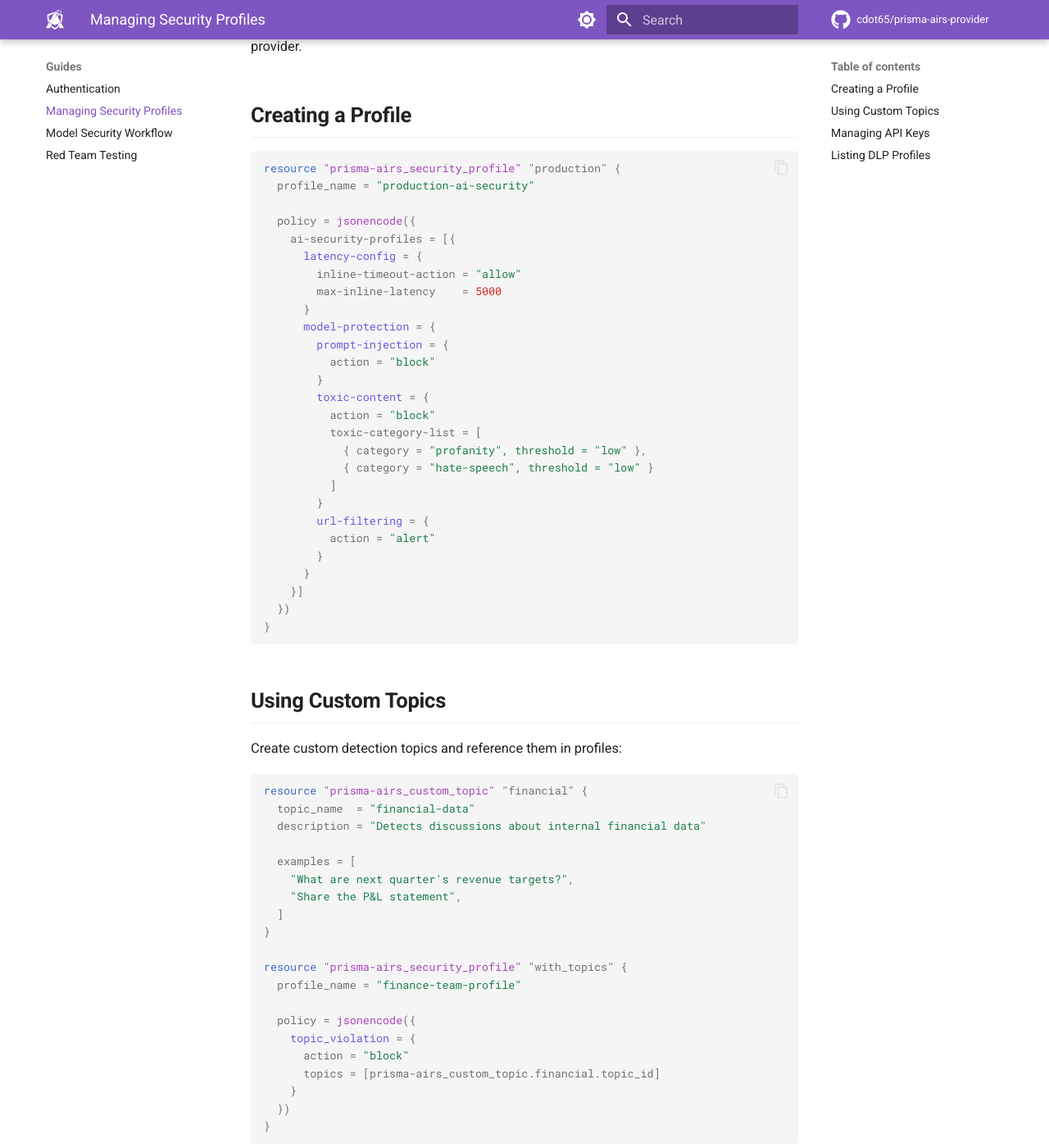
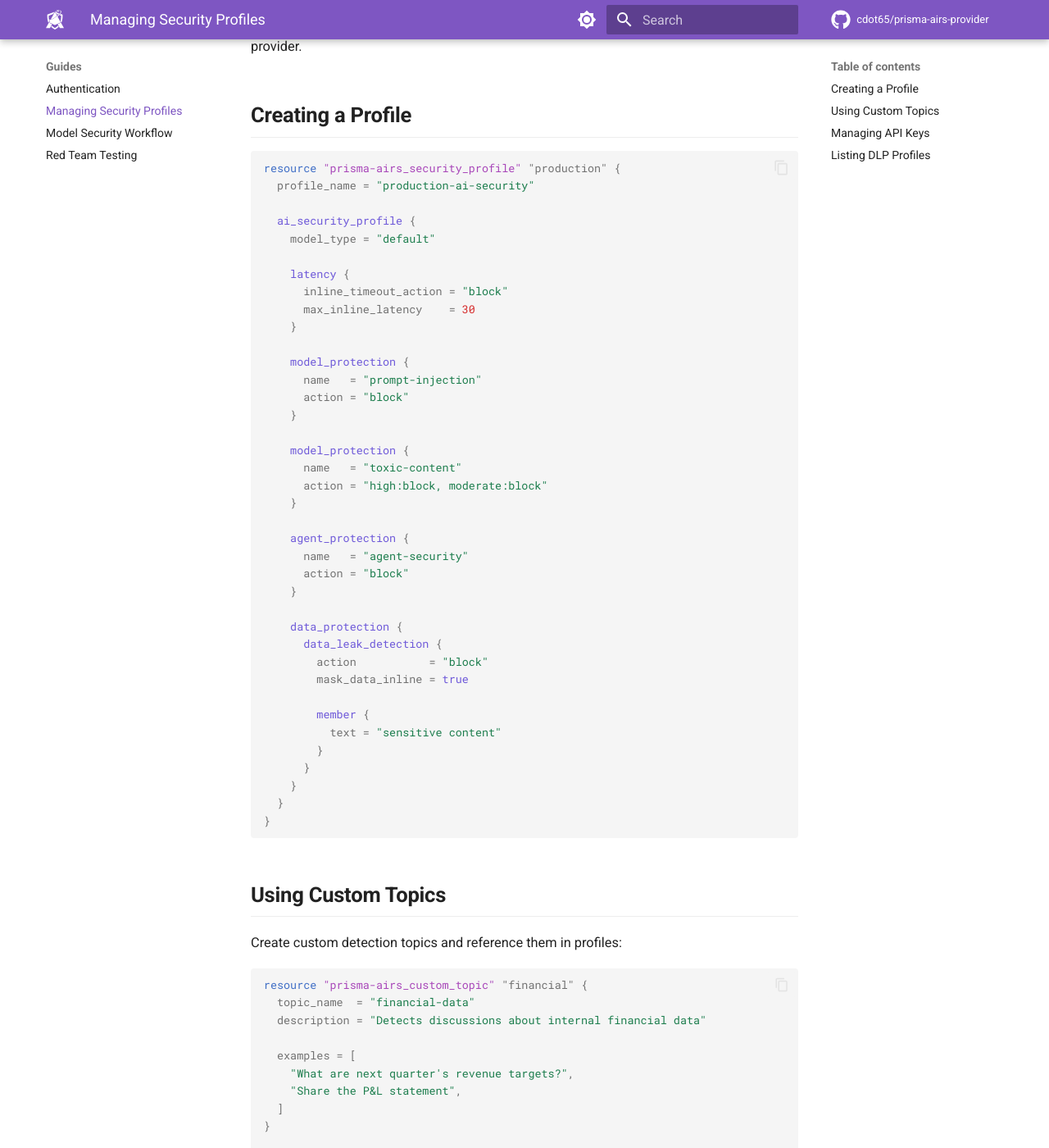
Before and after one commit to cdot65/terraform-provider-prisma-airs, an MkDocs documentation site: the page built from docs/guides/managing-security-profiles.md, in a window 1280 px wide and 1400 px high, scrolled down 202 px. Shown: the whole window at 82% size. Built offline with MkDocs 1.6.1 and Material for MkDocs 9.7.7, drawn with Linux system fonts in a browser that asks for light colours; comment, search, counter and statistics services are not loaded; some of the changed text lies outside the part shown.

Commit message:
fix: purge stale jsonencode examples, fix docs to use native HCL schema
- e2e/management.tf: replace policy=jsonencode with native HCL blocks
- examples/resources/security_profile/main.tf: same
- docs/getting-started/quick-start.md: same, fix version ref
- docs/guides/managing-security-profiles.md: same, add topic-guardrails example
- docs/resources/red-team-target.md: fix connection→connection_params+connection_type
- docs/guides/red-team-testing.md: same
- examples/sandbox/outputs.tf: fix p.name→p.profile_name for DLP profiles
- Add sandbox example files (previously untracked)

````diff
--- a/docs/guides/managing-security-profiles.md
+++ b/docs/guides/managing-security-profiles.md
@@ -8,29 +8,40 @@
 resource "prisma-airs_security_profile" "production" {
   profile_name = "production-ai-security"
 
-  policy = jsonencode({
-    ai-security-profiles = [{
-      latency-config = {
-        inline-timeout-action = "allow"
-        max-inline-latency    = 5000
-      }
-      model-protection = {
-        prompt-injection = {
-          action = "block"
-        }
-        toxic-content = {
-          action = "block"
-          toxic-category-list = [
-            { category = "profanity", threshold = "low" },
-            { category = "hate-speech", threshold = "low" }
-          ]
-        }
-        url-filtering = {
-          action = "alert"
+  ai_security_profile {
+    model_type = "default"
+
+    latency {
+      inline_timeout_action = "block"
+      max_inline_latency    = 30
+    }
+
+    model_protection {
+      name   = "prompt-injection"
+      action = "block"
+    }
+
+    model_protection {
+      name   = "toxic-content"
+      action = "high:block, moderate:block"
+    }
+
+    agent_protection {
+      name   = "agent-security"
+      action = "block"
+    }
+
+    data_protection {
+      data_leak_detection {
+        action           = "block"
+        mask_data_inline = true
+
+        member {
+          text = "sensitive content"
         }
       }
-    }]
-  })
+    }
+  }
 }
 ```
 
@@ -52,12 +63,29 @@
 resource "prisma-airs_security_profile" "with_topics" {
   profile_name = "finance-team-profile"
 
-  policy = jsonencode({
-    topic_violation = {
+  ai_security_profile {
+    model_type = "default"
+
+    model_protection {
+      name   = "prompt-injection"
       action = "block"
-      topics = [prisma-airs_custom_topic.financial.topic_id]
     }
-  })
+
+    model_protection {
+      name   = "topic-guardrails"
+      action = "block"
+
+      topic_list {
+        action = "block"
+
+        topic {
+          topic_name = prisma-airs_custom_topic.financial.topic_name
+          topic_id   = prisma-airs_custom_topic.financial.topic_id
+          revision   = 1
+        }
+      }
+    }
+  }
 }
 ```
 
````
Also changed, not shown: docs/getting-started/quick-start.md (+35 -29 lines), docs/guides/red-team-testing.md (+13 -6 lines), docs/resources/red-team-target.md (+17 -9 lines), 8 other files.
